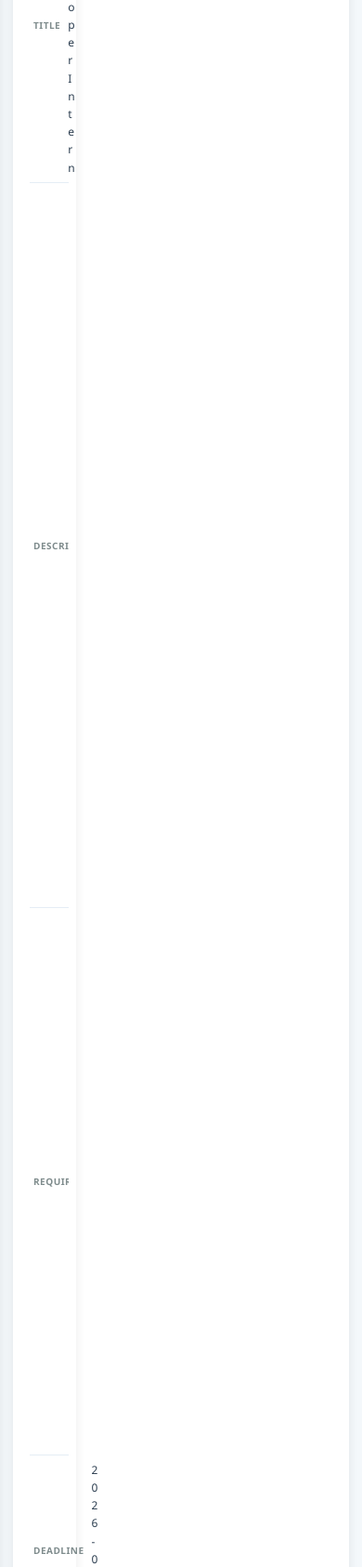
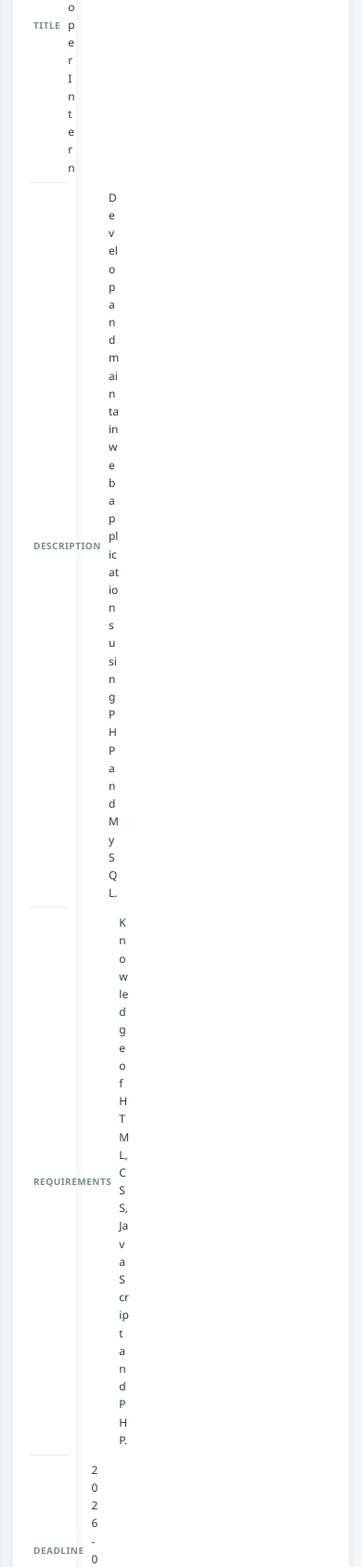
Before and after one commit to izakme/Student-Internship-Management-System, a PHP site: page /S-I-M-S/student/internships.php in a window 390 px wide. Shown: the part 610-2296 px from the top of the page at 93% size. Run offline with PHP 8.4, Linux system fonts and the light colour scheme; the visitor is signed in with stand-in values (Sample User, id 1); data comes from the database, SQL or seed files in the repository.

Commit message:
fix internships table horizontal layout - remove cell-text truncation that was collapsing columns

```diff
--- a/frontend/assets/css/style.css
+++ b/frontend/assets/css/style.css
@@ -811,20 +811,9 @@ table tbody tr:hover {
   width: 11%;
 }
 
-.internships-table .cell-text {
-  max-width: 0;
-  overflow: hidden;
-  text-overflow: ellipsis;
-  white-space: nowrap;
-}
-
 @media (max-width: 768px) {
   .internships-table {
     table-layout: auto;
-  }
-  .internships-table .cell-text {
-    max-width: none;
-    white-space: normal;
   }
 }
 
--- a/frontend/student/internships.php
+++ b/frontend/student/internships.php
@@ -85,8 +85,8 @@ include "../layouts/sidebar.php";
             <tr>
                 <td data-label="Company"><?php echo htmlspecialchars($row['company_name']); ?></td>
                 <td data-label="Title"><?php echo htmlspecialchars($row['title']); ?></td>
-                <td data-label="Description" class="cell-text"><?php echo htmlspecialchars($row['description']); ?></td>
-                <td data-label="Requirements" class="cell-text"><?php echo htmlspecialchars($row['requirements']); ?></td>
+                <td data-label="Description"><?php echo htmlspecialchars($row['description']); ?></td>
+                <td data-label="Requirements"><?php echo htmlspecialchars($row['requirements']); ?></td>
                 <td data-label="Deadline"><?php echo htmlspecialchars($row['deadline']); ?></td>
                 <td data-label="Action">
                     <?php if ($has_applied): ?>
```
